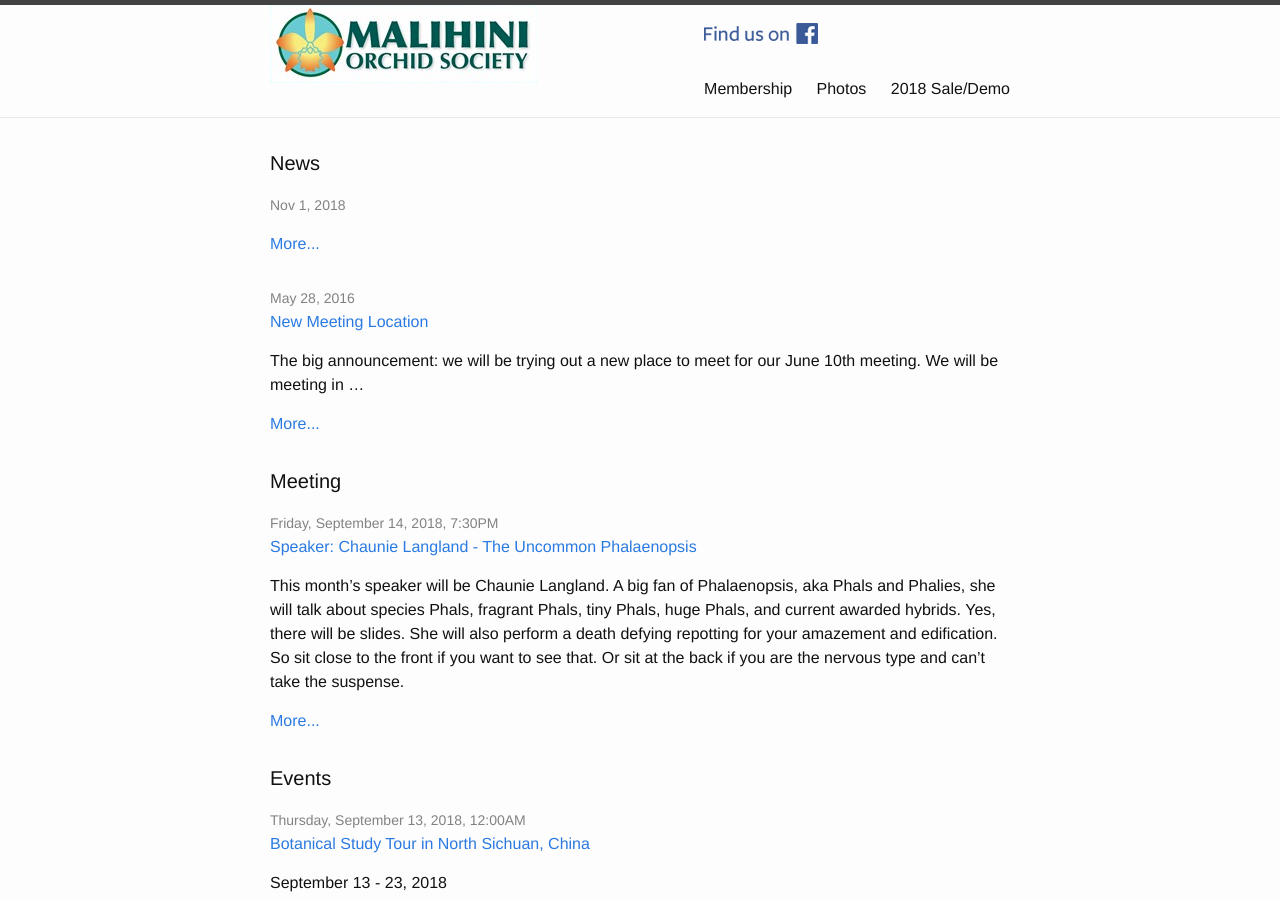
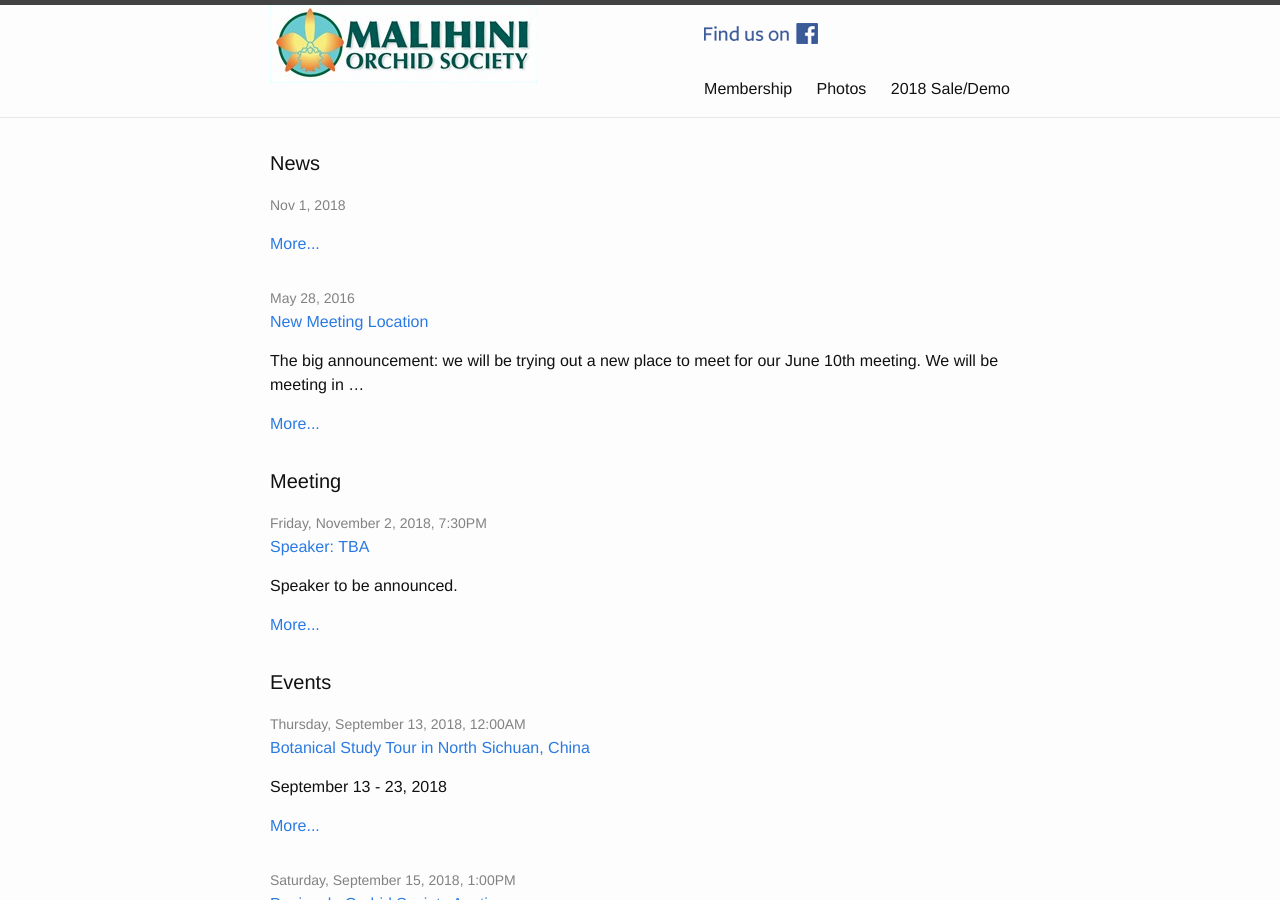
Before and after one commit to malihini/malihini.github.io, a Jekyll site: the page built from index.html, in a window 1280 px wide and 900 px high. Built offline with Jekyll 4.4.1, drawn with Linux system fonts in a browser that asks for light colours; some of the changed lines change nothing that is shown.

Commit message:
November meeting

```diff
--- a/meeting/_posts/2018-10-12-meeting.md
+++ b/meeting/_posts/2018-10-12-meeting.md
@@ -1,7 +1,7 @@
 ---
 layout: meeting
 title:  "Speaker: Chaunie Langland - The Uncommon Phalaenopsis"
-date:   2018-09-14 7:30PM
+date:   2018-10-12 7:30PM
 ---
 This month’s speaker will be Chaunie Langland. A big fan of
 Phalaenopsis, aka Phals and Phalies, she will talk about species
--- /dev/null
+++ b/meeting/_posts/2018-11-02-meeting.md
@@ -0,0 +1,6 @@
+---
+layout: meeting
+title:  "Speaker: TBA"
+date:   2018-11-02 7:30PM
+---
+Speaker to be announced.
```
